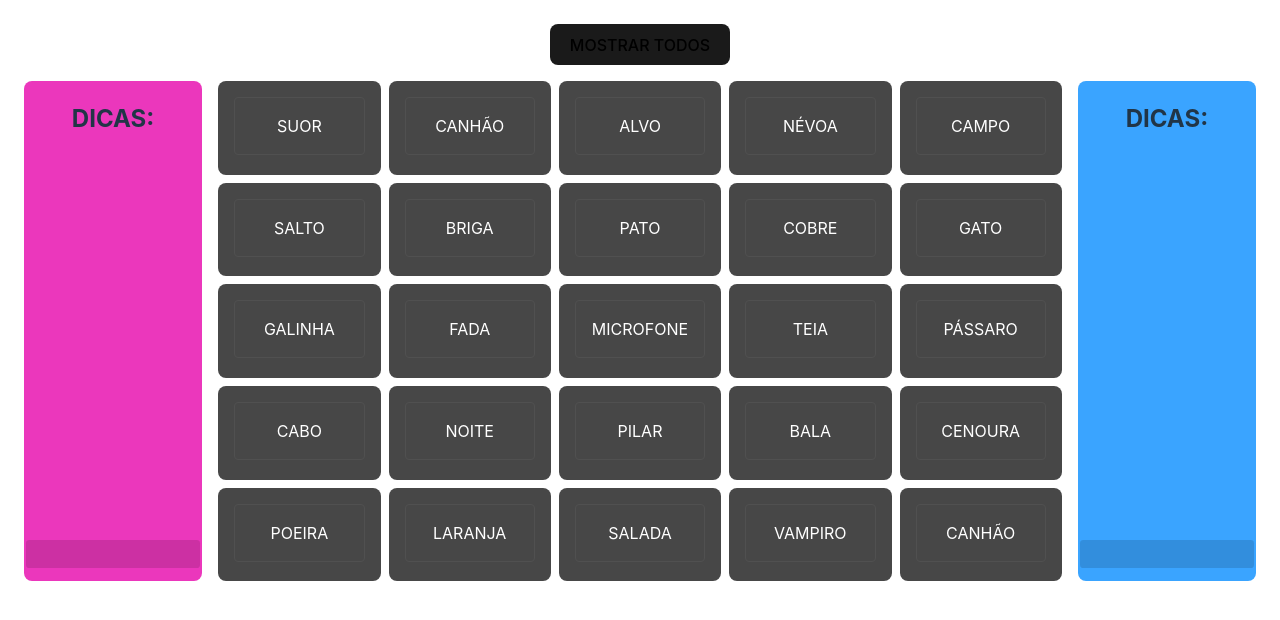
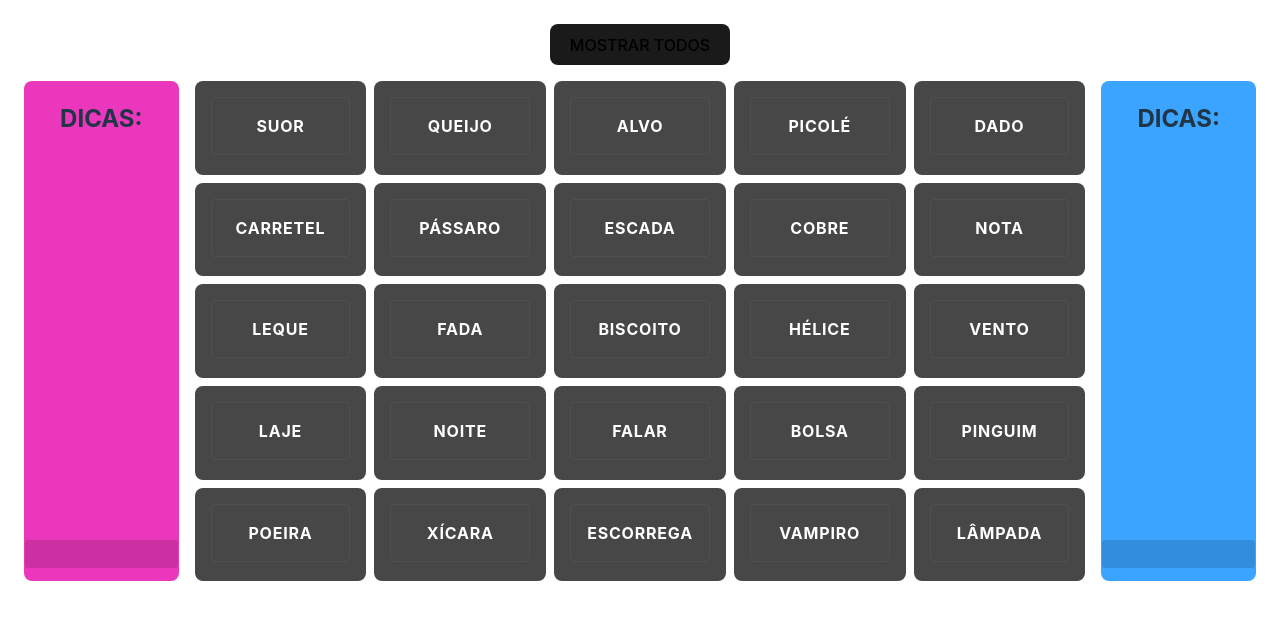
Before and after one commit to GustavoRCarvalho/codenames-web, a React (Vite) app: page / in a window 1280 px wide. Shown: the top 620 px of the page. Built offline with nearby package versions, Linux system fonts and the light colour scheme.

Commit message:
add: nonrepeat words and font bold to card

```diff
--- a/src/App.jsx
+++ b/src/App.jsx
@@ -13,34 +13,45 @@ function App() {
   const [showAll, setShowAll] = useState(false)
 
   const wordList = useMemo(() => {
-    return shuffleArray([
-      ...Array.apply(null, Array(9)).map(() => {
+    let wordsLabels = words
+
+    const wordLabelsList = Array.apply(null, Array(25)).map(() => {
+      const randomNumber = getRandomArbitrary(0, wordsLabels.length)
+      const label = wordsLabels[randomNumber]
+      wordsLabels = wordsLabels.filter((value) => value !== label)
+
+      return label
+    })
+
+    return shuffleArray(
+      wordLabelsList.map((label, index) => {
+        if (index < 9) {
           return {
-          label: words[getRandomArbitrary(0, words.length)],
+            label: label,
             color: "#eb37bc",
             bordercolor: "#b4298f",
           }
-      }),
-      ...Array.apply(null, Array(8)).map(() => {
+        } else if (index < 17) {
           return {
-          label: words[getRandomArbitrary(0, words.length)],
+            label: label,
             color: "#3aa4ff",
             bordercolor: "#2967b4",
           }
-      }),
-      ...Array.apply(null, Array(7)).map(() => {
+        } else if (index < 24) {
           return {
-          label: words[getRandomArbitrary(0, words.length)],
+            label: label,
             color: "#fff",
             bordercolor: "#2c2c2c",
           }
-      }),
-      {
-        label: words[getRandomArbitrary(0, words.length)],
+        } else {
+          return {
+            label: label,
             color: "#121212",
             bordercolor: "#505050",
-      },
-    ])
+          }
+        }
+      })
+    )
   }, [])
 
   return (
@@ -49,10 +60,10 @@ function App() {
       <ContentContainer>
         <TipsBackground color={"#eb37bc"} />
         <Grid>
-          {wordList.map((card, index) => {
+          {wordList.map((card) => {
             return (
               <CardBackground
-                key={index}
+                key={card.label}
                 showAll={showAll}
                 color={card.color}
                 bordercolor={card.bordercolor}
@@ -74,7 +85,6 @@ const ContentContainer = styled.div`
   justify-content: center;
 
   width: 100%;
-  height: 60vh;
   min-height: 500px;
 `
 
--- a/src/components/Card/CardLabel.jsx
+++ b/src/components/Card/CardLabel.jsx
@@ -4,5 +4,7 @@ export const CardLabel = styled.p`
   padding: 0;
   margin: 0;
 
+  font-weight: bold;
+  letter-spacing: 0.05em;
   text-transform: uppercase;
 `
```
Lines whose indentation alone changed are shown as unchanged.
